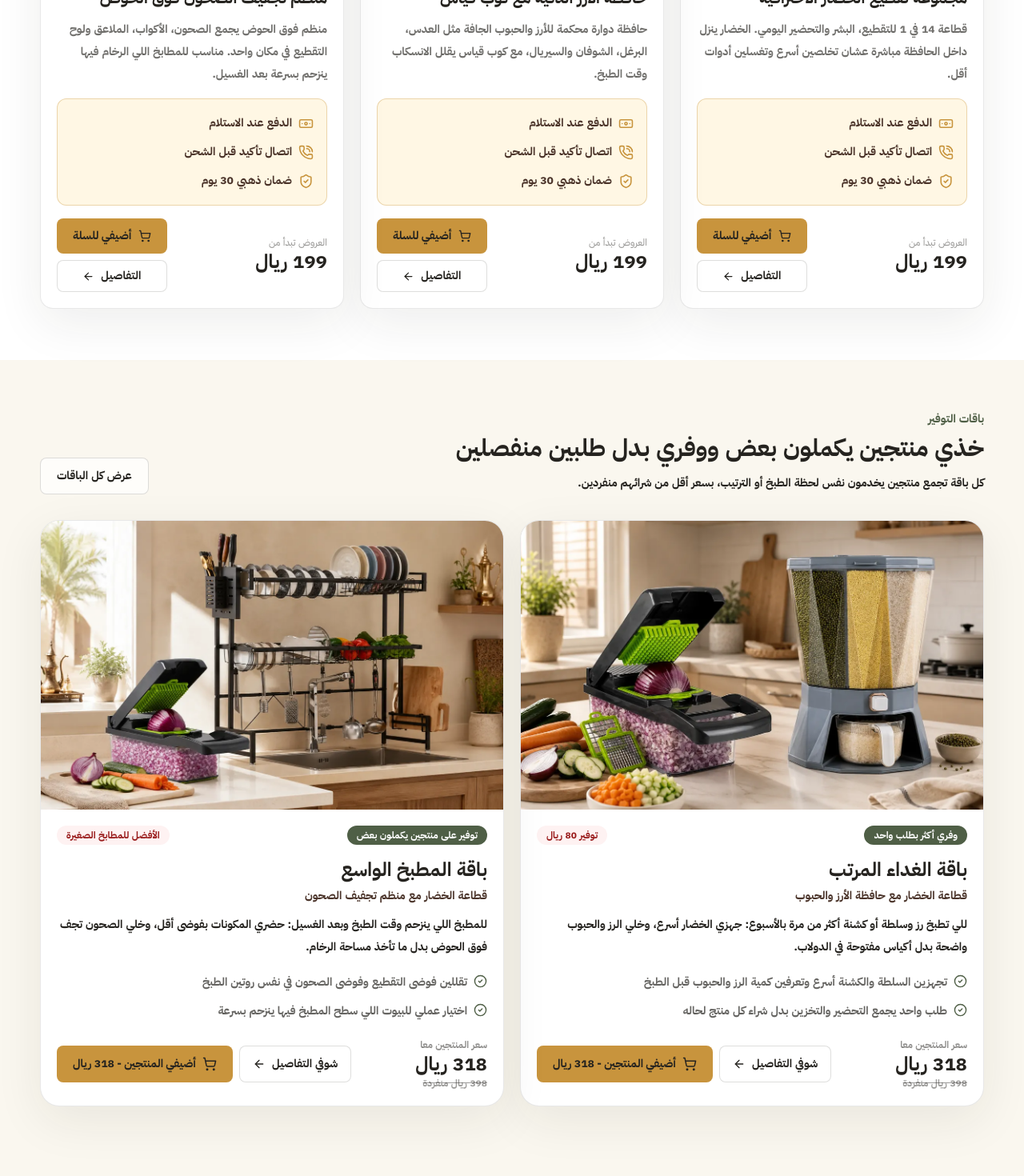
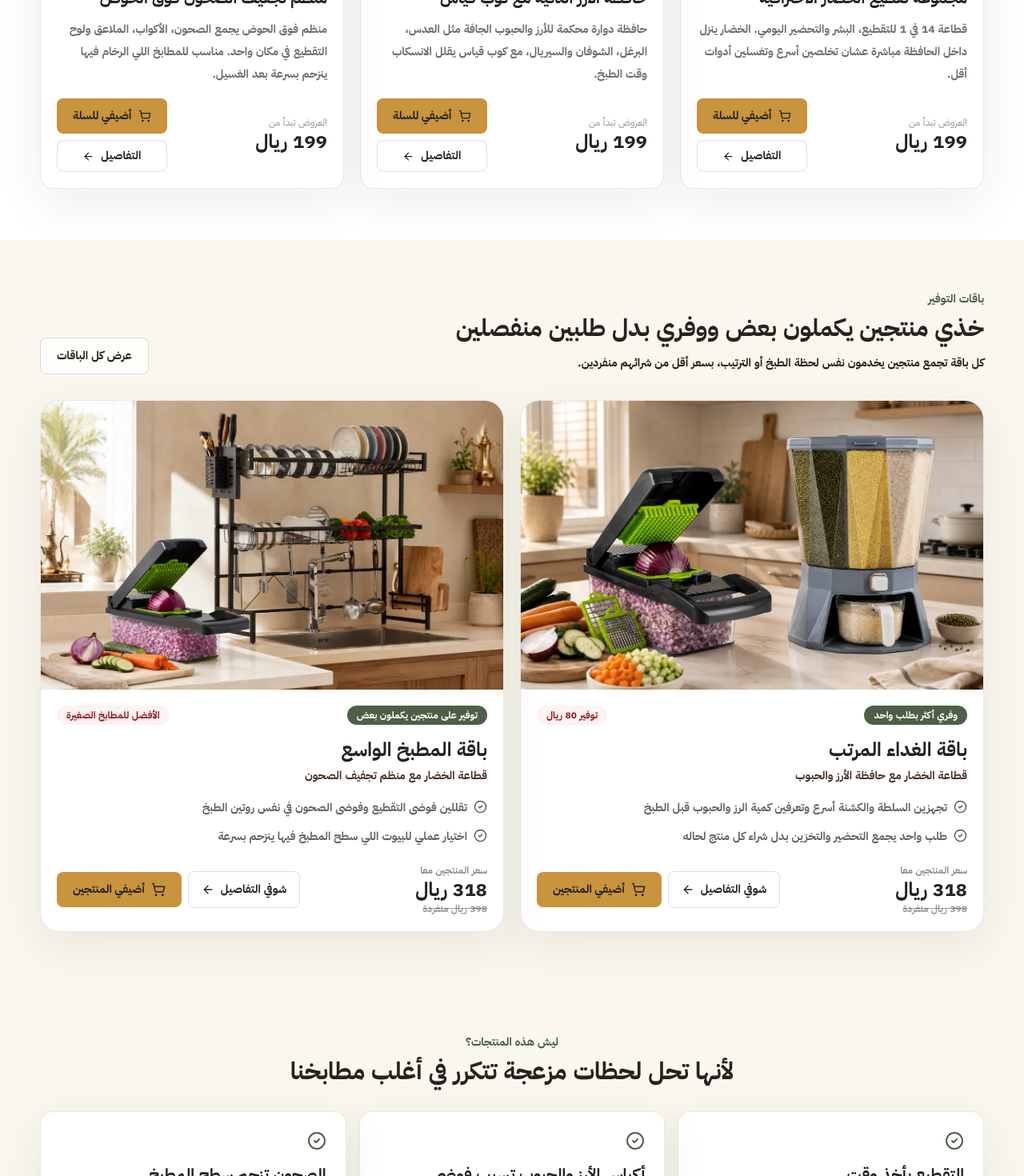
Before and after one commit to radwane-khemisse/dafa-frontend, a Next.js app: page / in a window 1280 px wide. Shown: the part 1320-2790 px from the top of the page at 80% size. Built offline with nearby package versions, Linux system fonts and the light colour scheme; no server answers.

Commit message:
Refine product and pack cards

```diff
--- a/components/pack/pack-actions.tsx
+++ b/components/pack/pack-actions.tsx
@@ -10,7 +10,15 @@ import { formatMarketPrice } from "@/lib/markets";
 import { useCurrentMarket } from "@/lib/market-client";
 import { makePackCartItems, useCartStore } from "@/store/cart-store";
 
-export function AddPackButton({ pack, className = "" }: { pack: Pack; className?: string }) {
+export function AddPackButton({
+  pack,
+  className = "",
+  showPrice = true,
+}: {
+  pack: Pack;
+  className?: string;
+  showPrice?: boolean;
+}) {
   const addItems = useCartStore((state) => state.addItems);
   const market = useCurrentMarket();
   const products = getPackProducts(pack);
@@ -39,7 +47,7 @@ export function AddPackButton({ pack, className = "" }: { pack: Pack; className?
   return (
     <Button onClick={handleAddPack} variant="gold" className={className}>
       <ShoppingCart size={18} />
-      أضيفي المنتجين - {formatMarketPrice(pack.price, market)}
+      {showPrice ? <>أضيفي المنتجين - {formatMarketPrice(pack.price, market)}</> : "أضيفي المنتجين"}
     </Button>
   );
 }
--- a/components/pack/pack-card.tsx
+++ b/components/pack/pack-card.tsx
@@ -28,7 +28,6 @@ export async function PackCard({ pack }: { pack: Pack }) {
         </div>
         <h3 className="text-2xl font-black leading-tight">{pack.nameAr}</h3>
         <p className="mt-2 text-sm font-black text-date">{pack.subtitleAr}</p>
-        <p className="mt-3 text-sm font-bold leading-7 text-charcoal/64">{pack.descriptionAr}</p>
         <div className="mt-4 grid gap-2">
           {pack.benefits.slice(0, 2).map((benefit) => (
             <p key={benefit} className="flex gap-2 text-sm font-bold leading-7 text-charcoal/70">
@@ -43,7 +42,7 @@ export async function PackCard({ pack }: { pack: Pack }) {
             <p className="text-2xl font-black">{formatMarketPrice(pack.price, market)}</p>
             <p className="text-xs font-bold text-charcoal/45 line-through">{formatMarketPrice(pack.compareAtPrice, market)} منفردة</p>
           </div>
-          <div className="flex flex-wrap gap-2">
+          <div className="flex shrink-0 flex-wrap items-center justify-end gap-2">
             <Link
               href={prefixMarketHref(`/packs/${pack.slug}`, market)}
               className="focus-ring inline-flex min-h-11 items-center justify-center gap-2 rounded-lg border border-charcoal/15 bg-white/70 px-4 py-3 text-sm font-bold transition hover:bg-white"
@@ -51,7 +50,7 @@ export async function PackCard({ pack }: { pack: Pack }) {
               شوفي التفاصيل
               <ArrowLeft size={16} />
             </Link>
-            <AddPackButton pack={pack} />
+            <AddPackButton pack={pack} showPrice={false} />
           </div>
         </div>
       </div>
--- a/components/product/product-card.tsx
+++ b/components/product/product-card.tsx
@@ -1,7 +1,7 @@
 "use client";
 
 import Link from "next/link";
-import { ArrowLeft, Banknote, PhoneCall, ShieldCheck, ShoppingCart, Star } from "lucide-react";
+import { ArrowLeft, ShoppingCart, Star } from "lucide-react";
 import type { Product } from "@/data/products";
 import { Button } from "@/components/ui/button";
 import { ProductVisual } from "@/components/ui/product-visual";
@@ -53,20 +53,6 @@ export function ProductCard({ product }: { product: Product }) {
         </div>
         <h3 className="text-xl font-black">{product.nameAr}</h3>
         <p className="mt-3 text-sm font-bold leading-7 text-charcoal/65">{product.subheadingAr}</p>
-        <div className="mt-4 grid gap-2 rounded-xl border border-gold/35 bg-[#FFF7E4] p-4 text-sm font-black leading-7 text-date">
-          <span className="flex items-center gap-2">
-            <Banknote size={19} className="shrink-0 text-gold" />
-            الدفع عند الاستلام
-          </span>
-          <span className="flex items-center gap-2">
-            <PhoneCall size={19} className="shrink-0 text-gold" />
-            اتصال تأكيد قبل الشحن
-          </span>
-          <span className="flex items-center gap-2">
-            <ShieldCheck size={19} className="shrink-0 text-gold" />
-            ضمان ذهبي 30 يوم
-          </span>
-        </div>
         <div className="mt-4 flex items-center justify-between gap-3">
           <div>
             <p className="text-xs text-charcoal/50">العروض تبدأ من</p>
```
